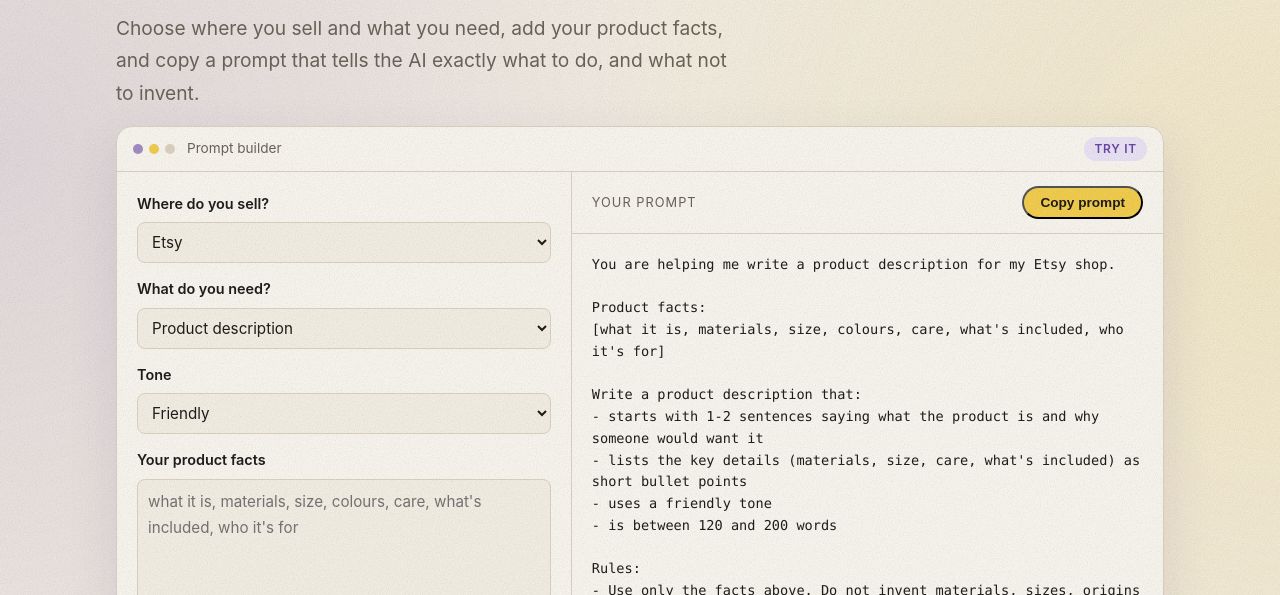
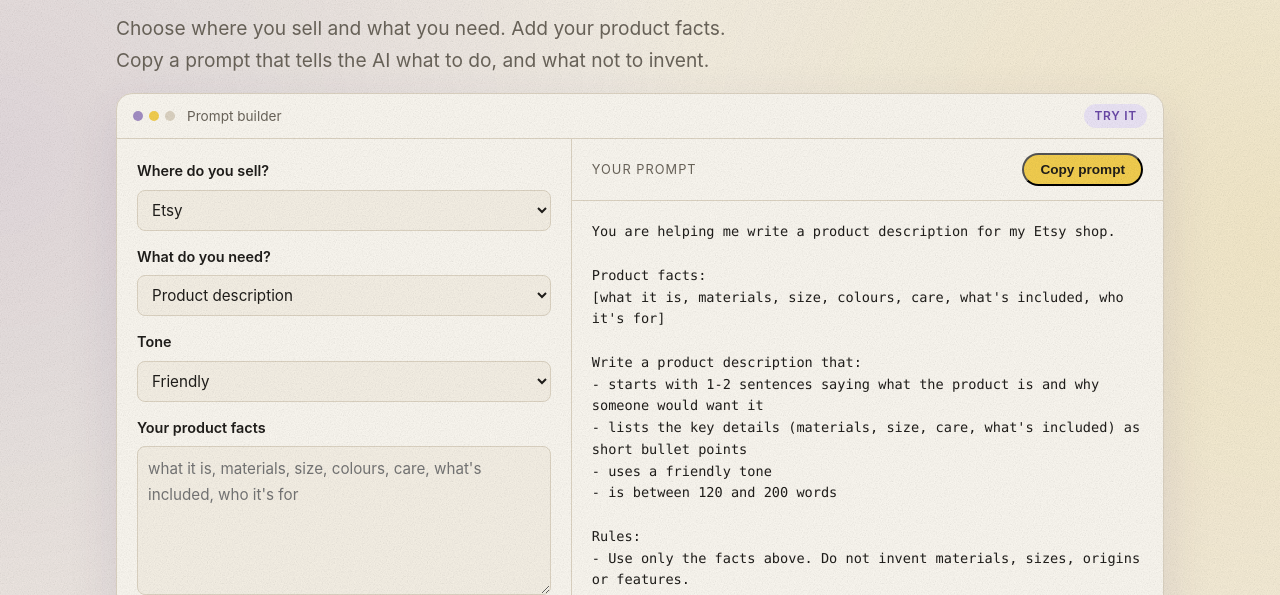
Before and after one commit to BojanaPetronjevic/sellernotebook, a plain HTML site: page prompt-builder/index.html in a window 1280 px wide. Shown: the part 205-800 px from the top of the page. Drawn offline with Linux system fonts and the light colour scheme.

Commit message:
Prompt builder: simpler wording

```diff
--- a/prompt-builder/index.html
+++ b/prompt-builder/index.html
@@ -73,7 +73,7 @@
     <div class="container">
       <nav class="breadcrumbs" aria-label="Breadcrumb"><a href="/">Home</a> / Prompt builder</nav>
       <h1>Free AI prompt builder for online sellers</h1>
-      <p class="lead">Choose where you sell and what you need, add your product facts, and copy a prompt that tells the AI exactly what to do, and what not to invent.</p>
+      <p class="lead">Choose where you sell and what you need. Add your product facts. Copy a prompt that tells the AI what to do, and what not to invent.</p>
       <div class="tool-window" data-prompt-builder>
         <div class="tool-window-bar"><span class="tool-window-dots"><i></i><i></i><i></i></span><span>Prompt builder</span><span class="tool-window-badge">Try it</span></div>
         <div class="tool-window-body">
```
